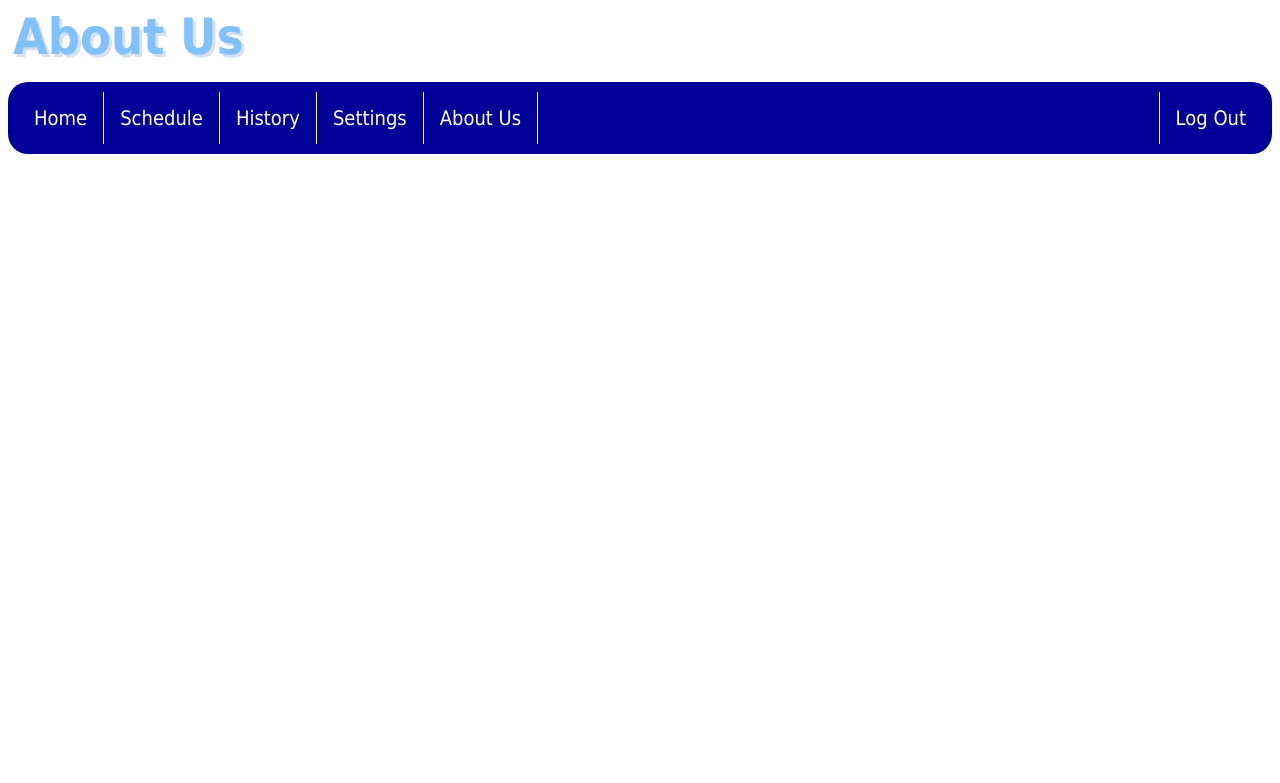
After one commit to seehamrun/GiterDone, a Python web app: template templates/aboutus.html in a window 1280 px wide. The commit adds this page. Shown: the top 783 px of the page. Run offline with Jinja, Linux system fonts and the light colour scheme; the template is opened without the code that fills it, so the values that code supplies are empty.

Commit message:
about us page

```diff
--- /dev/null
+++ b/static/aboutus.css
@@ -0,0 +1,38 @@
+ul {
+    list-style-type: none;
+    padding: 10px;
+    overflow: hidden;
+    background-color: #000099;
+    text-align: center;
+    border-radius: 20px;
+}
+
+li {
+  float: left;
+  border-right: 1px solid #ffffff;
+}
+
+li a {
+  display: inline-block;
+  color: white;
+  text-align: center;
+  padding: 14px 16px;
+  text-decoration: none;
+  font-family: tahoma;
+  font-size: 20px;
+}
+
+li:last-child {
+    border-right: none;
+    float: right;
+    border-left: 1px solid #ffffff
+}
+
+#aboutus_header {
+  font-size: 50px;
+  color: #81c1fc;
+  text-align: left;
+  font-family: tahoma;
+  margin: 5px;
+  text-shadow: 3px 3px #d6e0f5;
+}
--- /dev/null
+++ b/templates/aboutus.html
@@ -0,0 +1,19 @@
+<html>
+
+  <head>
+    <title>Settings</title>
+    <link rel="stylesheet" href="/static/aboutus.css"></link>
+  </head>
+<body>
+  <h1 id="aboutus_header">About Us</h1>
+  <ul>
+    <li><a href="/" id="home">Home</a></li>
+    <li><a href="/schedule" id="schedule">Schedule</a></li>
+    <li><a href="/history" id="history">History</a></li>
+    <li><a href="/settings" id="settings">Settings</a></li>
+    <li><a href="/aboutus" id="aboutus">About Us</a></li>
+    <li><a class="logout" href="{{logoutUrl}}">Log Out</a></li>
+  </ul>
+</body>
+
+</html>
--- a/templates/history.html
+++ b/templates/history.html
@@ -18,6 +18,7 @@
       <li><a href="/schedule" id="schedule">Schedule</a></li>
       <li><a href="/history" id="history">History</a></li>
       <li><a href="/settings" id="settings">Settings</a></li>
+      <li><a href="/aboutus" id="aboutus">About Us</a></li>
       <li><a class="logout" href="{{logoutUrl}}">Log Out</a></li>
     </ul>
     <!-- <div class="wrapper">
--- a/templates/home.html
+++ b/templates/home.html
@@ -14,6 +14,7 @@
       <li><a href="/schedule" id="schedule">Schedule</a></li>
       <li><a href="/history" id="history">History</a></li>
       <li><a href="/settings" id="settings">Settings</a></li>
+      <li><a href="/aboutus" id="aboutus">About Us</a></li>
       <li><a class="logout" href="{{logoutUrl}}">Log Out</a></li>
     </ul>
     <!-- <h1 id='app_name'>GET YO WATA UP</h1>
--- a/templates/schedule.html
+++ b/templates/schedule.html
@@ -15,6 +15,7 @@
       <li><a href="/schedule" id="schedule">Schedule</a></li>
       <li><a href="/history" id="history">History</a></li>
       <li><a href="/settings" id="settings">Settings</a></li>
+      <li><a href="/aboutus" id="aboutus">About Us</a></li>
       <li><a class="logout" href="{{logoutUrl}}">Log Out</a></li>
     </ul>
     <!-- <div class="wrapper">
--- a/templates/settings.html
+++ b/templates/settings.html
@@ -13,6 +13,7 @@
       <li><a href="/schedule" id="schedule">Schedule</a></li>
       <li><a href="/history" id="history">History</a></li>
       <li><a href="/settings" id="settings">Settings</a></li>
+      <li><a href="/aboutus" id="aboutus">About Us</a></li>
       <li><a class="logout" href="{{logoutUrl}}">Log Out</a></li>
     </ul>
     <!-- <div class="wrapper">
```
Also changed, not shown: main.py (+7 -1 lines).
